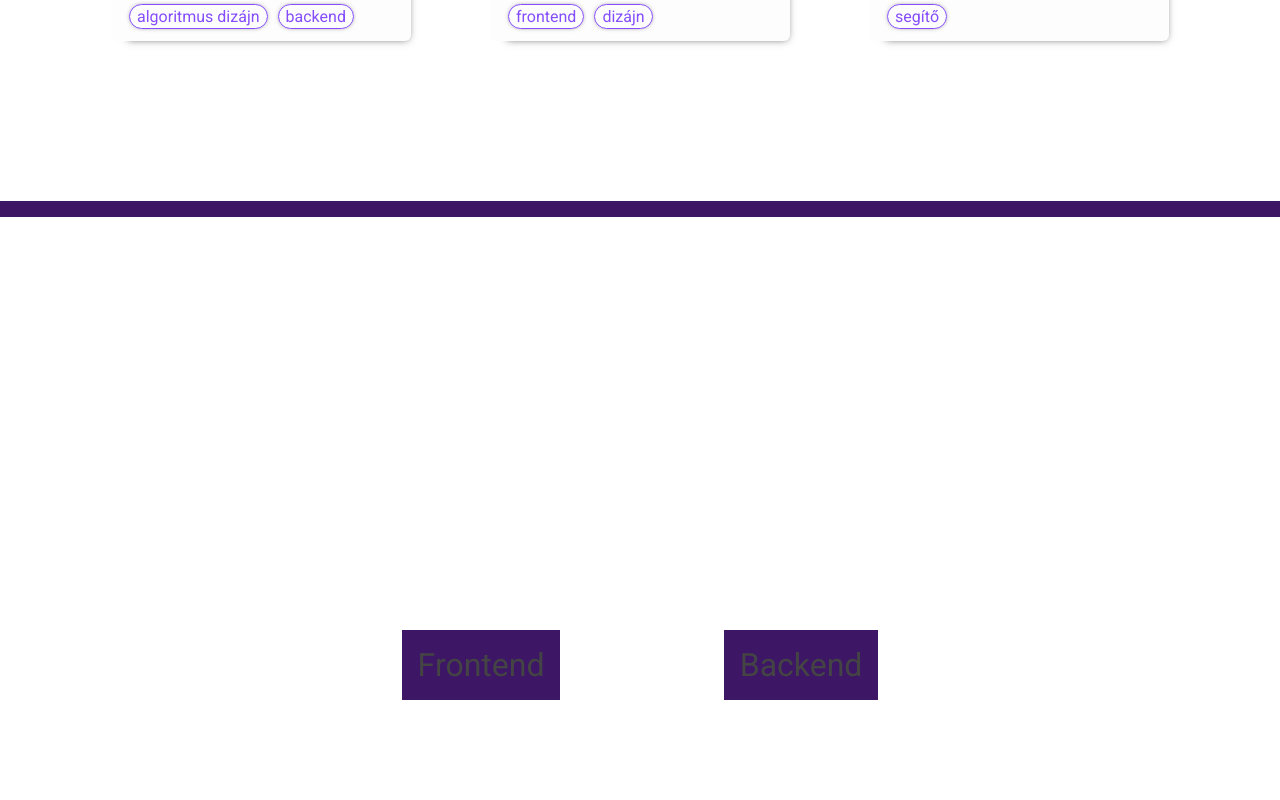
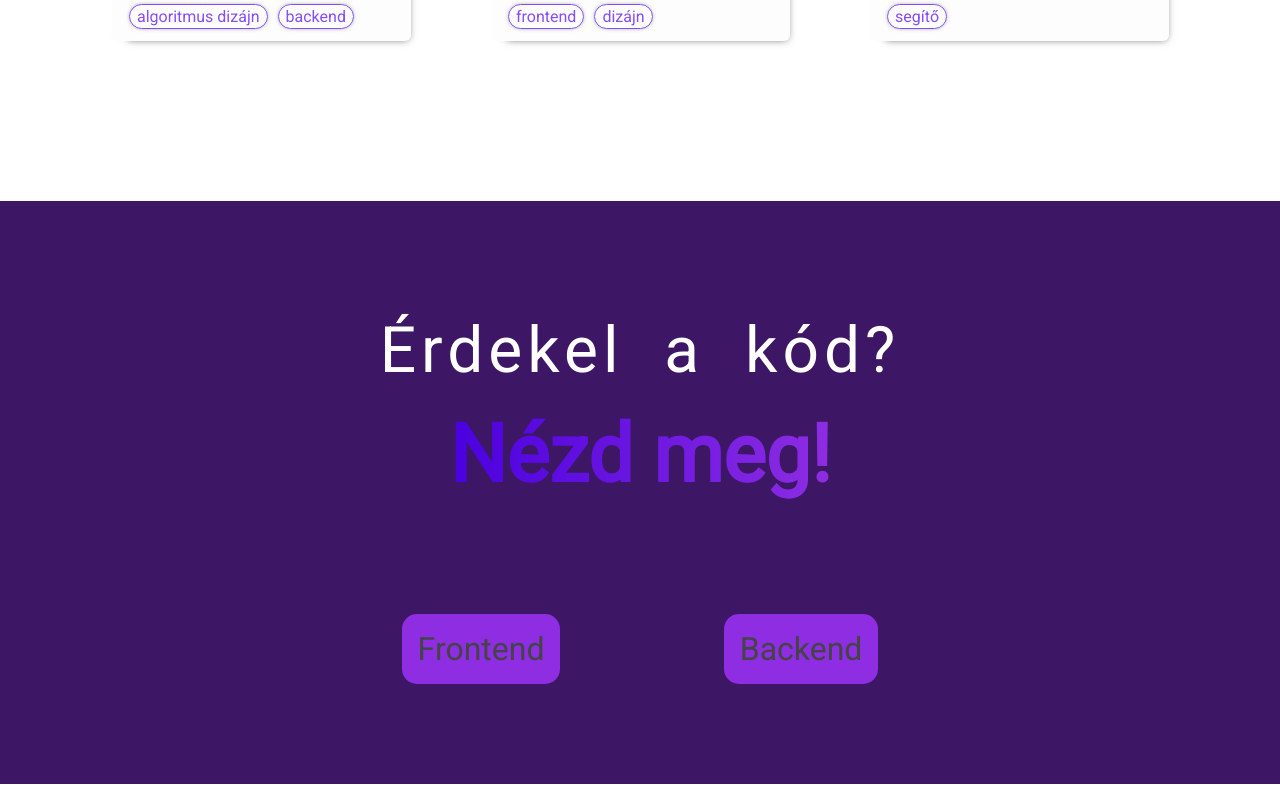
Before and after one commit to lichterberci/DerivativeCalculatorFrontend, a Next.js app: page /about in a window 1280 px wide. Shown: the part 549-1349 px from the top of the page. Built offline with nearby package versions, Linux system fonts and the light colour scheme.

Commit message:
it at least looks ok now (still temp look)

```diff
--- a/styles/about.module.css
+++ b/styles/about.module.css
@@ -24,14 +24,15 @@
     margin-top: 10rem;
     display: flex;
     flex-direction: column;
-    margin-bottom: 100px;
+    padding-bottom: 100px;
     align-items: center;
+    background-color: var(--primary-color);
+    /* border: 0rem solid var(--primary-color);
+    border-top-width: 1rem; */
 }
 
 .githubTextContainer {
     width: 100%;
-    border: 0rem solid var(--primary-color);
-    border-top-width: 1rem;
     padding: 7rem 0;
     display: flex;
     flex-direction: column;
@@ -42,7 +43,7 @@
 .githubText1 {
     font-size: 4rem;
     font-weight: 100;
-    color: var(--text-color);
+    color: white;
     letter-spacing: 5px;
     word-spacing: 20px;
     margin-bottom: 20px;
@@ -51,7 +52,10 @@
 .githubText2 {
     font-size: 5rem;
     font-weight: 900;
-    color: var(--text-color);
+    background: -webkit-linear-gradient(to right, var(--tertiary-color), var(--secondary-color));  /* Chrome 10-25, Safari 5.1-6 */
+    background: linear-gradient(to right, var(--tertiary-color), var(--secondary-color)); /* W3C, IE 10+/ Edge, Firefox 16+, Chrome 26+, Opera 12+, Safari 7+ */
+    -webkit-background-clip: text;
+    -webkit-text-fill-color: transparent;
 }
 
 .githubLinkContainer {
@@ -66,7 +70,9 @@
     font-size: 2rem;
     text-decoration: none;
     color: var(--background-color);
-    background-color: var(--primary-color);
+    background-color: var(--secondary-color);
+    border-radius: 15px;
+    font-weight: 200;
 }
 
 @media screen and (max-width: 480px){
```
